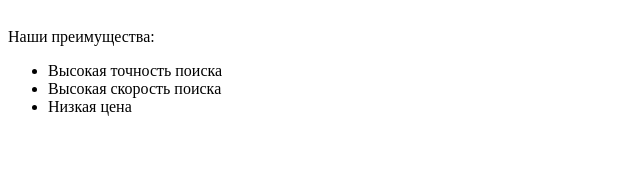
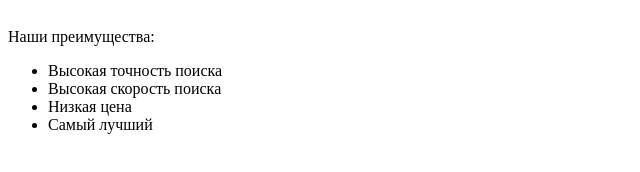
Before and after one commit to drevnik/task1, a plain HTML site: page index.html in a window 1280 px wide. Shown: the part 52-224 px from the top of the page, without its empty margins (0-640 px from the left). Drawn offline with Linux system fonts and the light colour scheme.

Commit message:
NewAdvantage

```diff
--- a/index.html
+++ b/index.html
@@ -13,6 +13,7 @@
     <li>Высокая точность поиска</li>
     <li>Высокая скорость поиска</li>
     <li>Низкая цена</li>
+    <li>Самый лучший</li>
 </ul>
 </body>
 </html>
```
